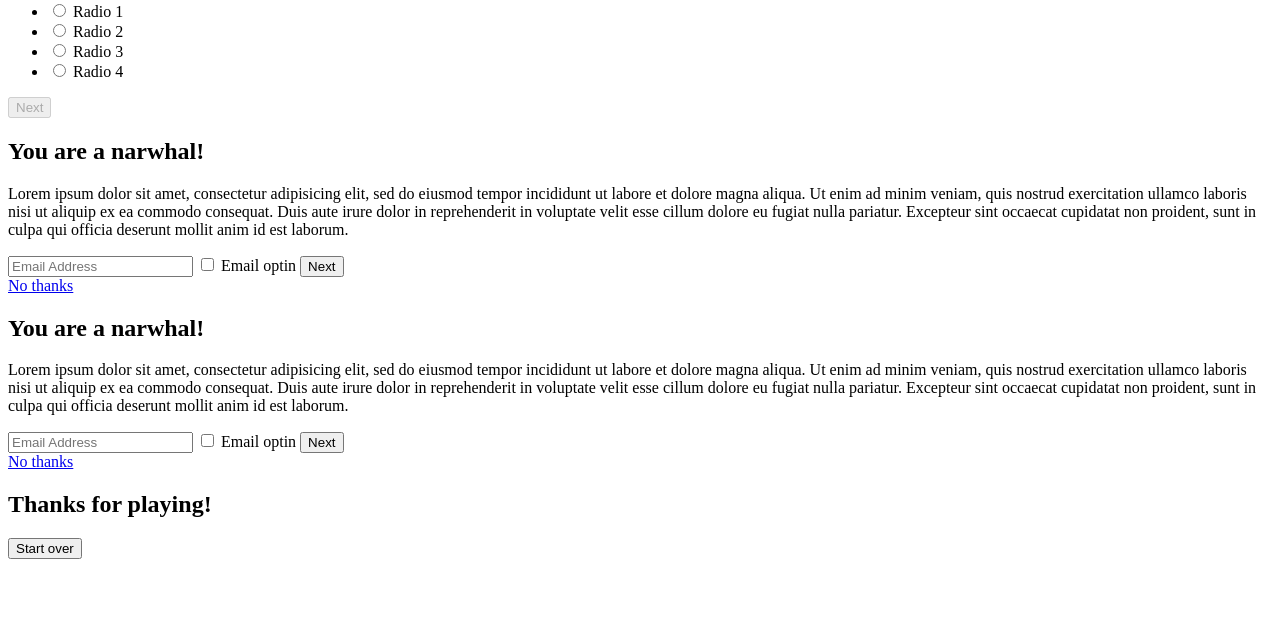
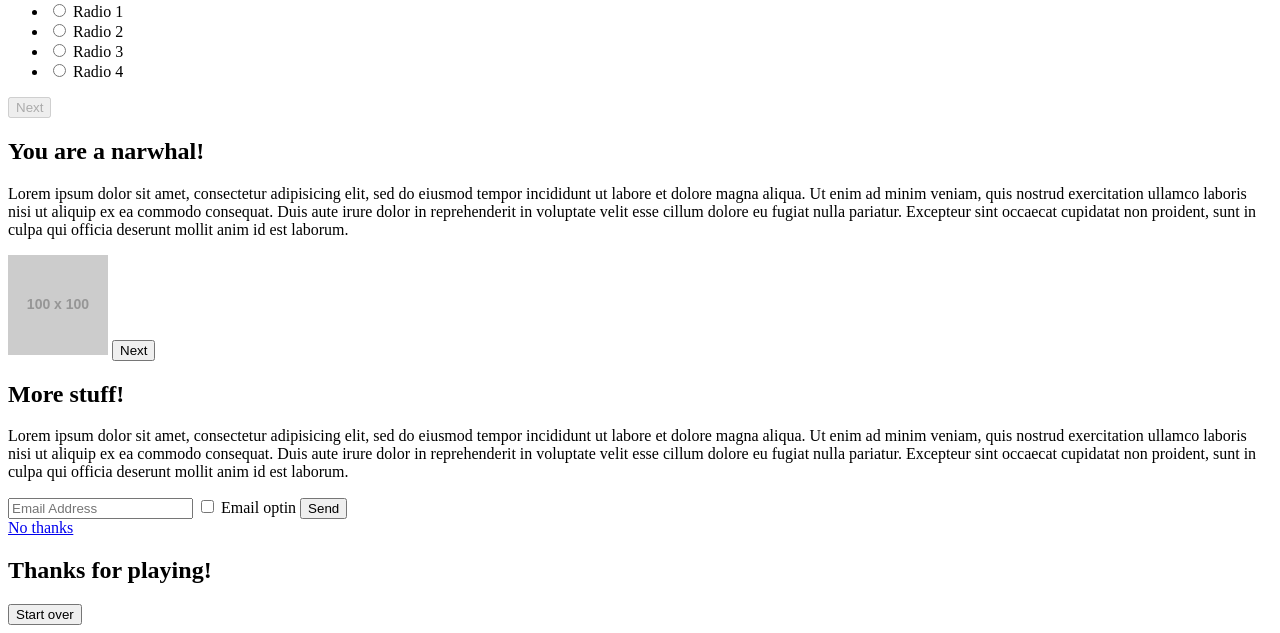
Before and after one commit to JimmyMultani/drag-and-drop-quiz, a PHP site: page / in a window 1280 px wide. Shown: the part 859-1492 px from the top of the page. Before the commit the page ends 1418 px from the top, so only its background shows below. Run offline with PHP 8.4, Linux system fonts and the light colour scheme; grey boxes labelled with a size stand in for pictures from a placeholder-image service; some libraries are stand-ins or nearby versions.

Commit message:
[FEAT]: updated layout of quiz

```diff
--- a/public/index.php
+++ b/public/index.php
@@ -128,25 +128,20 @@
 			<h1>You are a narwhal!</h1>
 			<p>Lorem ipsum dolor sit amet, consectetur adipisicing elit, sed do eiusmod tempor incididunt ut labore et dolore magna aliqua. Ut enim ad minim veniam, quis nostrud exercitation ullamco laboris nisi ut aliquip ex ea commodo consequat. Duis aute irure dolor in reprehenderit in voluptate velit esse cillum dolore eu fugiat nulla pariatur. Excepteur sint occaecat cupidatat non proident, sunt in culpa qui officia deserunt mollit anim id est laborum.</p>
 
-			<form class="email" action="" method="post">
-				<input type="email" name="name" value="" placeholder="Email Address">
-				<input type="checkbox" id="email__optin" name="name" value="">
-				<label for="email__optin">Email optin</label>
-				<button class="btn email__submit" type="button" name="button">Next</button>
-			</form>
+			<img src="http://placehold.it/100x100" alt="" />
 
-			<a href="#" class="quiz__next">No thanks</a>
+			<button class="btn quiz__next" type="button" name="button">Next</button>
 		</section>
 
 		<section id="quiz--8" class="quiz__container quiz__recipes" data-page="8">
-			<h1>You are a narwhal!</h1>
+			<h1>More stuff!</h1>
 			<p>Lorem ipsum dolor sit amet, consectetur adipisicing elit, sed do eiusmod tempor incididunt ut labore et dolore magna aliqua. Ut enim ad minim veniam, quis nostrud exercitation ullamco laboris nisi ut aliquip ex ea commodo consequat. Duis aute irure dolor in reprehenderit in voluptate velit esse cillum dolore eu fugiat nulla pariatur. Excepteur sint occaecat cupidatat non proident, sunt in culpa qui officia deserunt mollit anim id est laborum.</p>
 
 			<form class="email" action="" method="post">
 				<input type="email" name="name" value="" placeholder="Email Address">
 				<input type="checkbox" id="email__optin" name="name" value="">
 				<label for="email__optin">Email optin</label>
-				<button class="btn email__submit" type="button" name="button">Next</button>
+				<button class="btn email__submit" type="button" name="button">Send</button>
 			</form>
 
 			<a href="#" class="quiz__next">No thanks</a>
```
